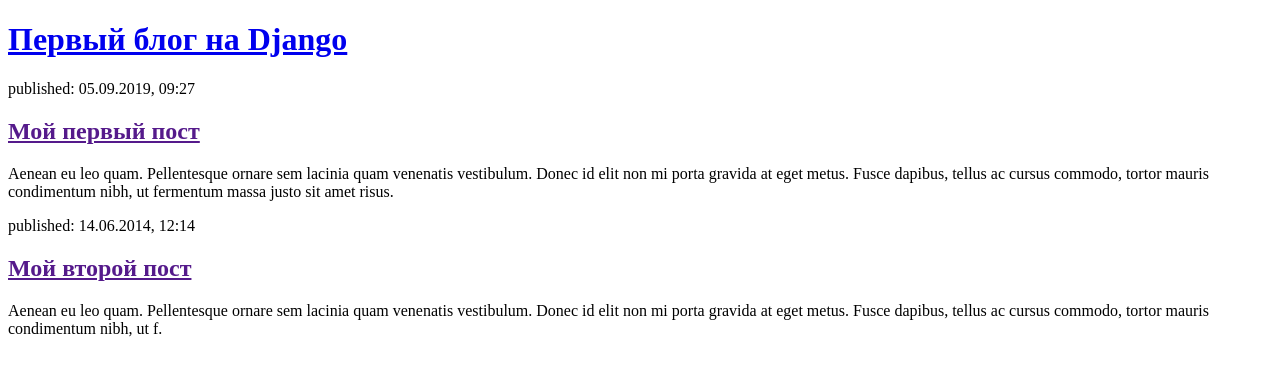
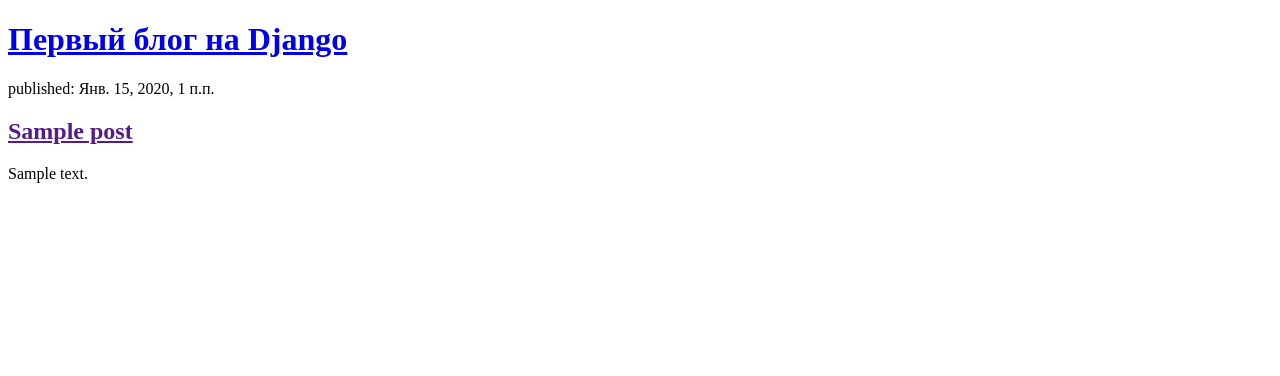
Before and after one commit to IVAndreev/training_project_blog, a Django app: template djangoBlog/mysite/blog/templates/blog/post_list.html in a window 1280 px wide. Shown: the top 376 px of the page. Run offline with Django 3.2, Linux system fonts and the light colour scheme; the template is opened without the code that fills it: values that come from a table or form of the project are taken from there, others are empty; tables that the repository leaves empty hold one stand-in row (values such as "Sample post").

Commit message:
Модифицировал шаблоны постов из базы данных.

```diff
--- a/djangoBlog/mysite/blog/templates/blog/post_list.html
+++ b/djangoBlog/mysite/blog/templates/blog/post_list.html
@@ -4,20 +4,16 @@
         <title>Первый блог на Django</title>
     </head>
     <body>
-        <div>
-            <h1><a href="/">Первый блог на Django</a></h1>
-        </div>
+    <div>
+        <h1><a href="/">Первый блог на Django</a></h1>
+    </div>
+    {% for post in posts %}
+    <div>
+        <p>published: {{ post.published_date }}</p>
+        <h2><a href="">{{ post.title }}</a></h2>
+        <p>{{ post.text|linebreaksbr }}</p>
+    </div>
+    {% endfor %}
 
-        <div>
-            <p>published: 05.09.2019, 09:27</p>
-            <h2><a href="">Мой первый пост</a></h2>
-            <p>Aenean eu leo quam. Pellentesque ornare sem lacinia quam venenatis vestibulum. Donec id elit non mi porta gravida at eget metus. Fusce dapibus, tellus ac cursus commodo, tortor mauris condimentum nibh, ut fermentum massa justo sit amet risus.</p>
-        </div>
-
-        <div>
-            <p>published: 14.06.2014, 12:14</p>
-            <h2><a href="">Мой второй пост</a></h2>
-            <p>Aenean eu leo quam. Pellentesque ornare sem lacinia quam venenatis vestibulum. Donec id elit non mi porta gravida at eget metus. Fusce dapibus, tellus ac cursus commodo, tortor mauris condimentum nibh, ut f.</p>
-        </div>
     </body>
 </html>
```
Also changed, not shown: djangoBlog/mysite/blog/views.py (+4 -3 lines).
